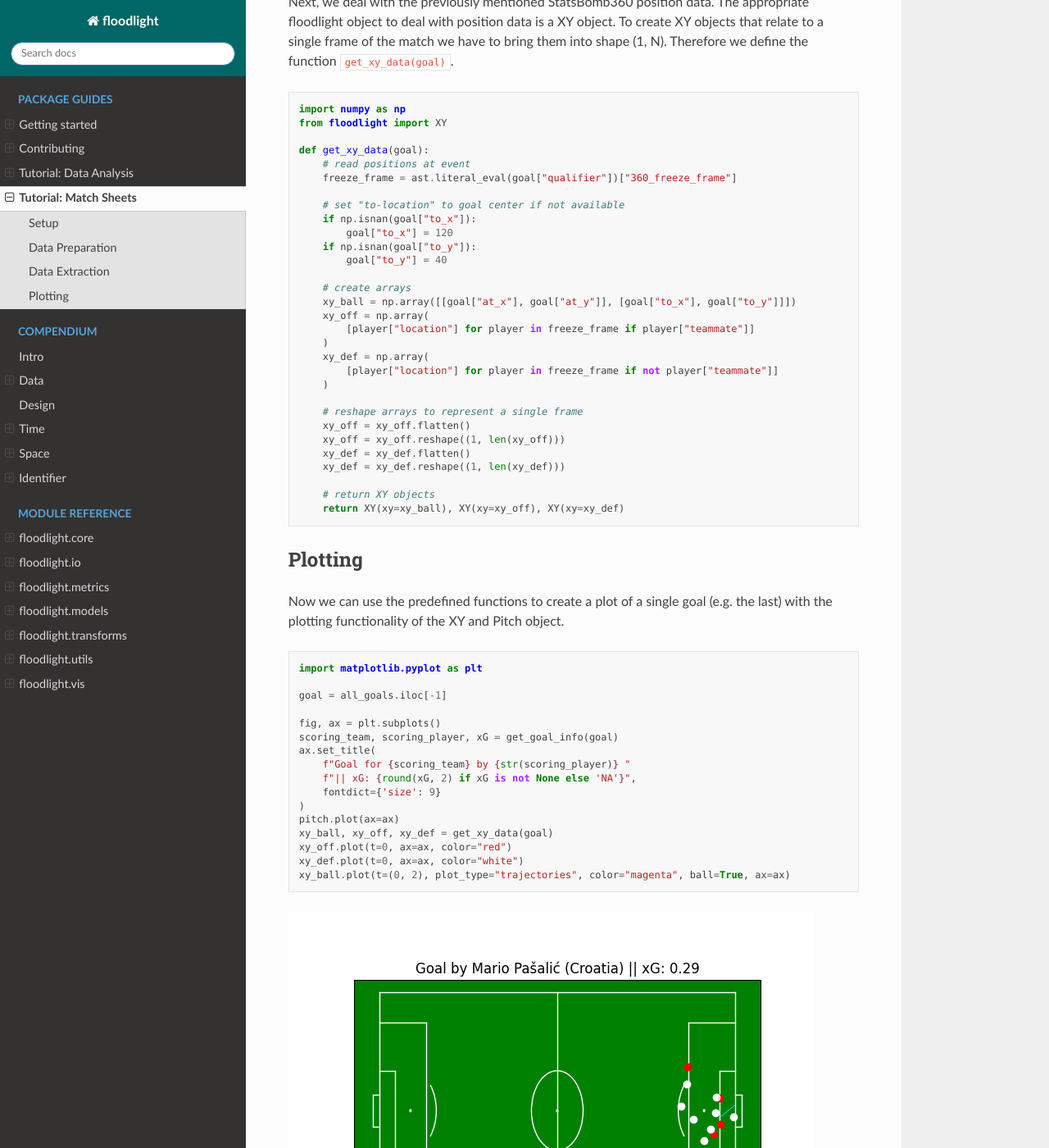
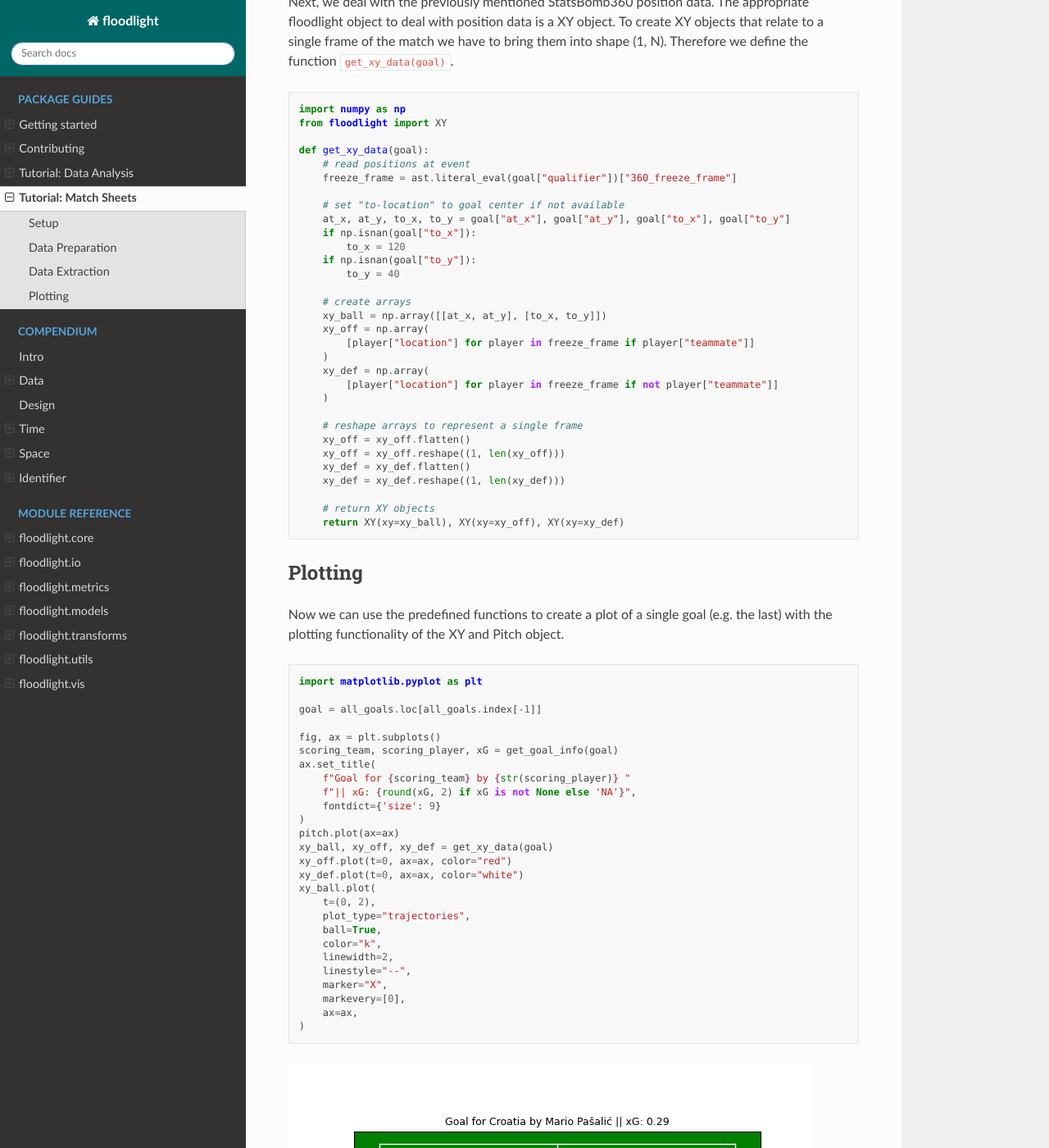
Before and after one commit to floodlight-sports/floodlight, a Sphinx documentation site: the page built from docs/source/guides/tutorial_matchsheets.rst, in a window 1280 px wide and 1400 px high, scrolled down 2572 px. Shown: the whole window at 82% size. Built offline with Sphinx 7.4.7 and the Read the Docs theme 2.0.0, drawn with Linux system fonts in a browser that asks for light colours; some of the changed text lies outside the part shown.

Commit message:
docs: update match sheet graphics

```diff
--- a/docs/source/guides/tutorial_matchsheets.rst
+++ b/docs/source/guides/tutorial_matchsheets.rst
@@ -78,7 +78,6 @@
         )
     ).sort_values("gameclock")
 
-
 Here's the (formatted) DataFrame you should get:
 
 ====  ========== ====== ==== ======== ======== ============ ======= ======= ====== ===== ====== ===== ============= ======================== ========== ==========
@@ -105,7 +104,7 @@
         scoring_team = goal["team_name"]
         if goal["event_name"] == "Shot":
             scoring_player = goal["player_name"]
-            xG = ast.literal_eval(goal["qualifier"])['shot']['statsbomb_xg']
+            xG = ast.literal_eval(goal["qualifier"])["shot"]["statsbomb_xg"]
         else:
             scoring_player = "Own Goal"
             xG = None
@@ -123,13 +122,14 @@
         freeze_frame = ast.literal_eval(goal["qualifier"])["360_freeze_frame"]
 
         # set "to-location" to goal center if not available
+        at_x, at_y, to_x, to_y = goal["at_x"], goal["at_y"], goal["to_x"], goal["to_y"]
         if np.isnan(goal["to_x"]):
-            goal["to_x"] = 120
+            to_x = 120
         if np.isnan(goal["to_y"]):
-            goal["to_y"] = 40
+            to_y = 40
 
         # create arrays
-        xy_ball = np.array([[goal["at_x"], goal["at_y"]], [goal["to_x"], goal["to_y"]]])
+        xy_ball = np.array([[at_x, at_y], [to_x, to_y]])
         xy_off = np.array(
             [player["location"] for player in freeze_frame if player["teammate"]]
         )
@@ -155,7 +155,7 @@
 
     import matplotlib.pyplot as plt
 
-    goal = all_goals.iloc[-1]
+    goal = all_goals.loc[all_goals.index[-1]]
 
     fig, ax = plt.subplots()
     scoring_team, scoring_player, xG = get_goal_info(goal)
@@ -168,7 +168,17 @@
     xy_ball, xy_off, xy_def = get_xy_data(goal)
     xy_off.plot(t=0, ax=ax, color="red")
     xy_def.plot(t=0, ax=ax, color="white")
-    xy_ball.plot(t=(0, 2), plot_type="trajectories", color="magenta", ball=True, ax=ax)
+    xy_ball.plot(
+        t=(0, 2),
+        plot_type="trajectories",
+        ball=True,
+        color="k",
+        linewidth=2,
+        linestyle="--",
+        marker="X",
+        markevery=[0],
+        ax=ax,
+    )
 
 .. image:: ../_img/tutorial_matchsheets_singlegoal.png
 
@@ -201,10 +211,10 @@
     row, col, home_score, away_score = 0, 0, 0, 0
     colors = {"Croatia": "white", "Spain": "red"}
 
-    for _, goal in all_goals.iterrows():
+    for i in all_goals.index:
 
         # display meta information
-        scoring_team, scoring_player, xG = get_goal_info(goal)
+        scoring_team, scoring_player, xG = get_goal_info(all_goals.loc[i])
         if scoring_team == "Croatia":
             conceding_team = "Spain"
             home_score += 1
@@ -214,11 +224,11 @@
         ax[row, col].set_title(
             f"{home_score}:{away_score} for {str(scoring_team)} by {str(scoring_player)} "
             f"|| xG: {round(xG, 2) if xG is not None else 'NA'}",
-            fontdict={'size': 10}
+            fontdict={"size": 10},
         )
 
         # get position data
-        xy_ball, xy_off, xy_def = get_xy_data(goal)
+        xy_ball, xy_off, xy_def = get_xy_data(all_goals.loc[i])
         # rotate position data towards left goal for Spain
         if scoring_team == "Spain":
             xy_off.rotate(180)
@@ -232,7 +242,15 @@
         xy_off.plot(t=0, ax=ax[row, col], color=colors[scoring_team])
         xy_def.plot(t=0, ax=ax[row, col], color=colors[conceding_team])
         xy_ball.plot(
-            t=(0, 2), plot_type="trajectories", color="cyan", ball=True, ax=ax[i, j]
+            t=(0, 2),
+            plot_type="trajectories",
+            ball=True,
+            color="k",
+            linewidth=2,
+            linestyle="--",
+            marker="X",
+            markevery=[0],
+            ax=ax[row, col],
         )
 
         # update grid position
```
Also changed, not shown: docs/source/_img/tutorial_matchsheets_allgoals.png, docs/source/_img/tutorial_matchsheets_singlegoal.png.
